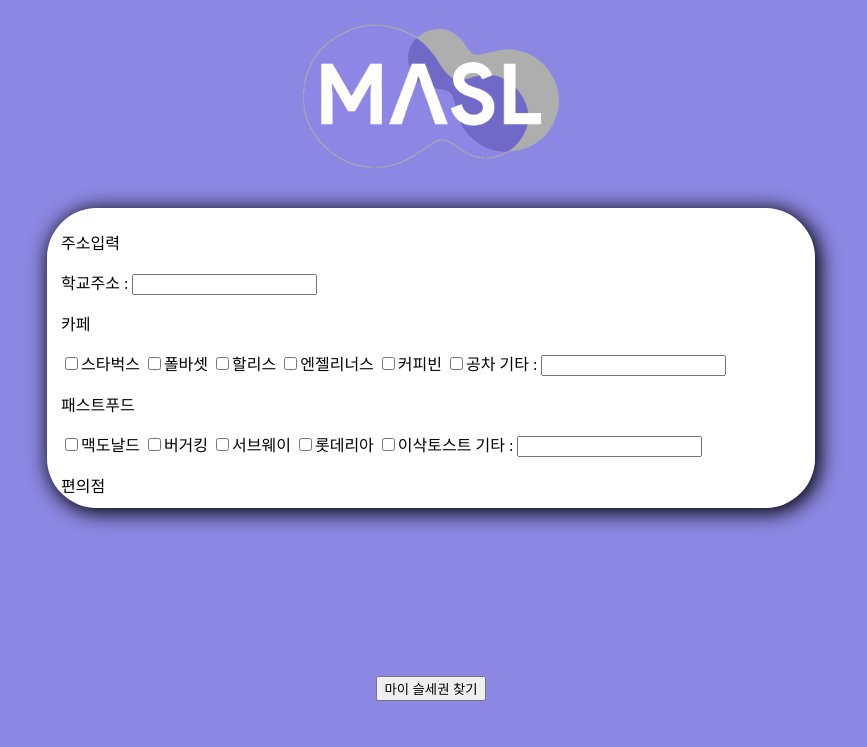
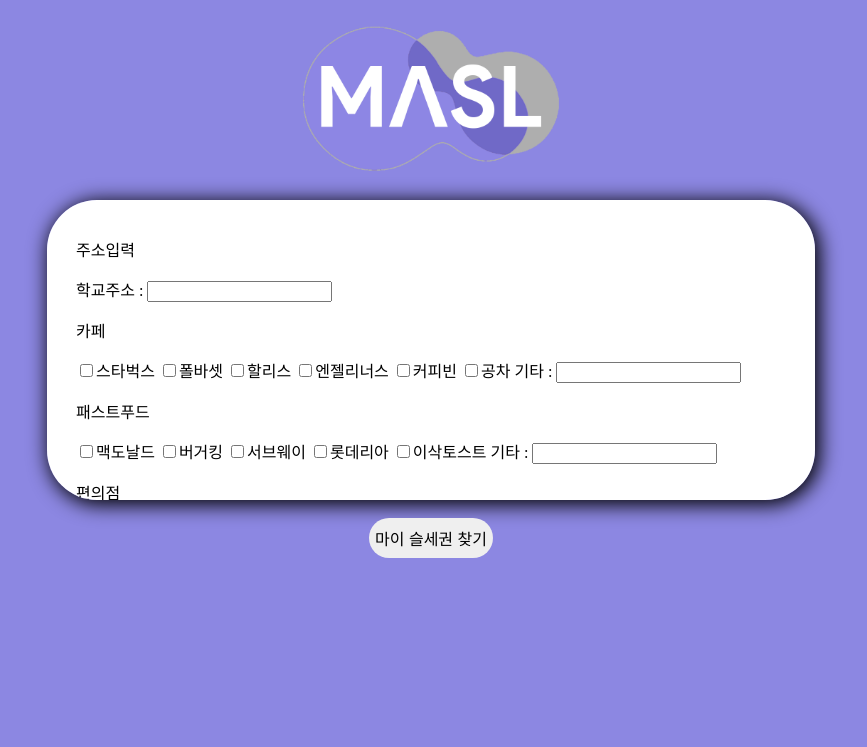
Before and after one commit to masl-web/masl, a Flask app: page /userinfo in a window 1280 px wide. Shown: the top 747 px of the page, without its empty margins (217-1084 px from the left). Run offline with Flask 2, Linux system fonts and the light colour scheme; some libraries are stand-ins or nearby versions.

Commit message:
ver 0.1 css 추가

```diff
--- a/static/css/userinfo.css
+++ b/static/css/userinfo.css
@@ -1,4 +1,3 @@
-
 body {
     position: absolute;
     width: 100%;
@@ -7,7 +6,7 @@ body {
   }
 
 .logo_container{
-    height: 350px;
+    height: 30vw;
 }
 
 .logo{
@@ -18,16 +17,23 @@ body {
     left: 50%;
     transform: translate(-50%, -3%)
 }
-
+.container{
+  position: relative;
+  width:60%;
+  height:30vw;
+  top: 50%;
+  left: 50%;
+  transform: translate(-50%, -50%);
+}
 .init_popup {
     position: relative;
-    width: 60%;
+    width: 100%;
     height: 300px;
     overflow: auto;
     background-color:white;
     top: 50%;
     left: 50%;
-    transform: translate(-50%, -50%);
+    transform: translate(-50%, 0%);
     border-radius: 50px;
     box-shadow: 3px 3px  20px 2px black;
 }
@@ -46,5 +52,25 @@ body {
   }
 
 .field-container{
-    border-width: 0px;
+    border-width: 15px;
+    border-color: transparent;
 }
+
+.enter {
+  position: relative;
+  height: 40px;
+  color: black;
+  font-size: 16px;
+  border: 10px;
+  border-color: #7401DF;
+  border-radius: 20px;
+}
+
+.enter:focus {
+  outline: 0;
+}
+
+.enter:hover {
+  background-color: #7401DF;
+  color: white;
+}
```
Also changed, not shown: static/css/index.css (+3 -4 lines), templates/index.html (line endings or trailing spaces).
